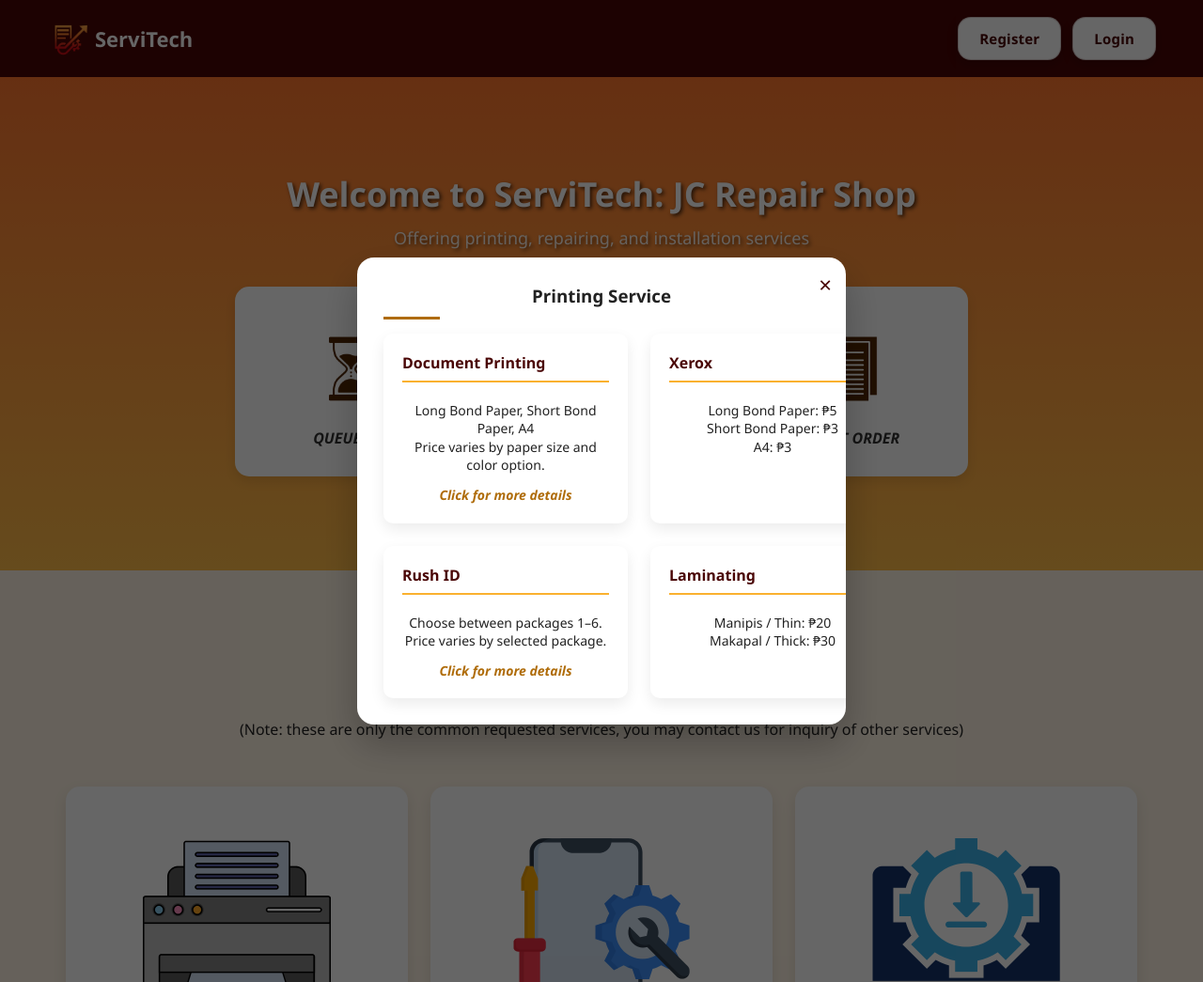
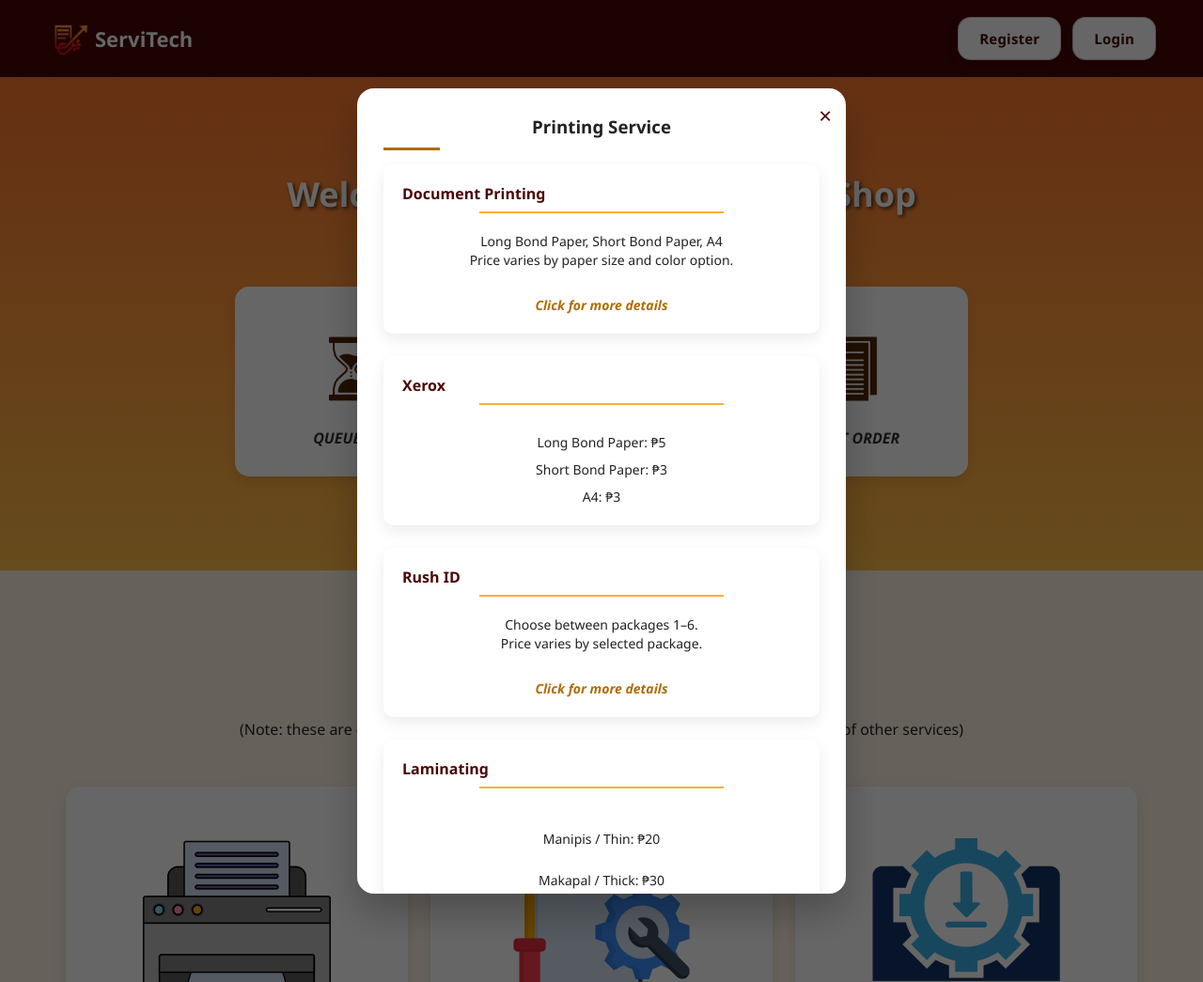
Before and after one commit to Keevo-git/ServiTech, a PHP site: page / in a window 1280 px wide, after a click on "Printing Service". Shown: the whole page at 94% size. Run offline with PHP 8.4, Linux system fonts and the light colour scheme.

Commit message:
tonny041126-0232

```diff
--- a/assets/css/style.css
+++ b/assets/css/style.css
@@ -252,12 +252,16 @@ body {
 
 .service-modal .service-grid {
   display: grid;
-  grid-template-columns: repeat(2, minmax(260px, 1fr));
+  grid-template-columns: repeat(auto-fit, minmax(260px, 1fr));
+  grid-auto-rows: minmax(180px, auto);
   gap: 24px;
 }
 
 .service-modal .detail-card {
-  min-height: 160px;
+  min-height: 180px;
+  display: flex;
+  flex-direction: column;
+  justify-content: space-between;
 }
 
 .service-modal .detail-card.clickable {
@@ -270,7 +274,7 @@ body {
 }
 
 .service-modal .more-details {
-  margin-top: 12px;
+  margin-top: auto;
   color: #AF6C09;
   font-weight: 600;
 }
```
Also changed, not shown: assets/js/main.js (+17 -19 lines).
